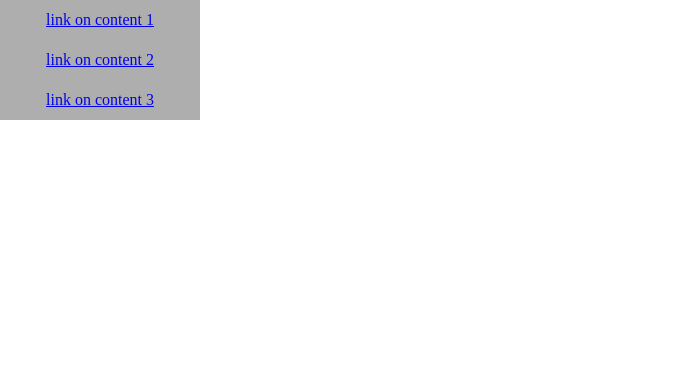
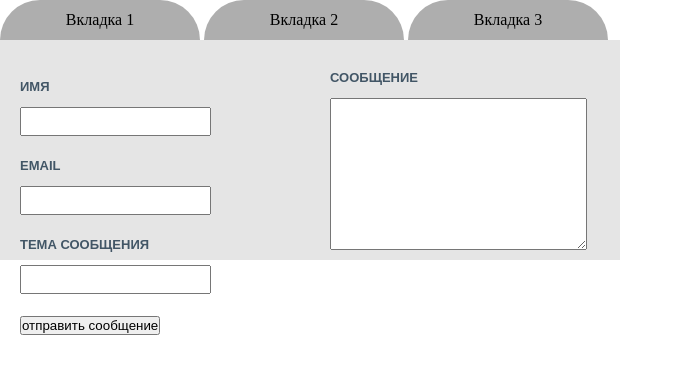
Before and after one commit to StGreg13/accordeonTabs, a plain HTML site: page index.html in a window 1280 px wide. Shown: the whole page, without its empty margins (0-683 px from the left). Drawn offline with nearby package versions, Linux system fonts and the light colour scheme.

Commit message:
part of tabs

```diff
--- a/index.html
+++ b/index.html
@@ -8,14 +8,34 @@
 </head>
 <body>
 
-  <!-- <div class="tabs-panel">
+  <div class="tabs-panel">
     <div class="tabs">
       <div data-target="tab-content-1" class="tab tab-1"><span>Вкладка 1</span></div>
       <div data-target="tab-content-2" class="tab tab-2"><span>Вкладка 2</span></div>
       <div data-target="tab-content-3" class="tab tab-3"><span>Вкладка 3</span></div>
     </div>
     <div class="tab-content tab-content-1">
-      <p>Содержимое вкладки 1</p>
+      <div class="question-content">
+        <div class="question-inputs">
+          <p class="question-title">ИМЯ</p>
+          <input type="text" class="question-input">
+        </div>
+        <div class="question-inputs">
+          <p class="question-title">EMAIL</p>
+          <input type="text" class="question-input">
+        </div>
+        <div class="question-inputs">
+          <p class="question-title">ТЕМА СООБЩЕНИЯ</p>
+          <input type="text" class="question-input">
+        </div>
+        <div class="question-wrap-btn">
+          <button class="question-btn">отправить сообщение</button>
+        </div>
+      </div>
+      <div class="question-message">
+        <p class="message-input">сообщение</p>
+        <textarea id="" cols="30" rows="10"></textarea>
+      </div>
     </div>
     <div class="tab-content tab-content-2">
       <p>Содержимое вкладки 2</p>
@@ -23,9 +43,9 @@
     <div class="tab-content tab-content-3">
       <p>Содержимое вкладки 3</p>
     </div>
-  </div> -->
+  </div>
 
-  <div class="accordion">
+  <!-- <div class="accordion">
     <div ><a class="tab" href="#content-1">link on content 1</a>
       <div id="content-1" class="content">
         <p>content 1</p>
@@ -41,7 +61,7 @@
         <p>content 3</p>
       </div>
     </div>
-  </div>
+  </div> -->
     <script
   src="https://code.jquery.com/jquery-3.5.1.min.js"
   integrity="sha256-9/aliU8dGd2tb6OSsuzixeV4y/faTqgFtohetphbbj0="
--- a/script.js
+++ b/script.js
@@ -1,16 +1,16 @@
 $(document).ready(function(){
+    var tab = $('.tab');
+    tab.click(function(){
+        var target = $(this).attr('data-target');
+        $('.tab-content').hide();
+        $('.'+target).show();
+    });
+
     // var tab = $('.tab');
     // tab.click(function(){
-    //     var target = $(this).attr('data-target');
-    //     $('.tab-content').hide();
-    //     $('.'+target).show();
+    //     var target = $(this).attr('href');
+    //     console.log("эта ссылка ведет на " + target);
+    //     $('.content').hide();
+    //     $(target).show();
     // });
-
-    var tab = $('.tab');
-    tab.click(function(){
-        var target = $(this).attr('href');
-        console.log("эта ссылка ведет на " + target);
-        $('.content').hide();
-        $(target).show();
-    });
 });
--- a/style.css
+++ b/style.css
@@ -3,7 +3,7 @@
 	padding: 0;
 }
 
-/* .tab {
+.tab {
 	display: inline-block;
 	width: 200px;
 	text-align: center;
@@ -26,9 +26,9 @@
 }
 .tab-content-1 {
 	display: block;
-} */
+}
 
-.tab {
+/* .tab {
 	display: block;
 	width: 200px;
 	text-align: center;
@@ -49,4 +49,33 @@
 }
 .content-1 {
 	display: block;
+} */
+
+/* HOME WORK TABS */
+p {
+	font-family: Arial, Helvetica, sans-serif;
 }
+.tab-content-1 {
+	display: flex;
+}
+.question-content {
+	width: 50%;
+	padding: 29px 10px;
+}
+.question-inputs {
+	margin-bottom: 22px;
+}
+.question-input {
+	padding: 5px;
+}
+.question-title, .message-input {
+	font-size: 13px;
+	font-weight: 600;
+	color: #425666;
+	margin-bottom: 13px;
+	text-transform: uppercase;
+}
+.question-message {
+	padding-top: 20px;
+	padding-right: 20px;
+}
```
